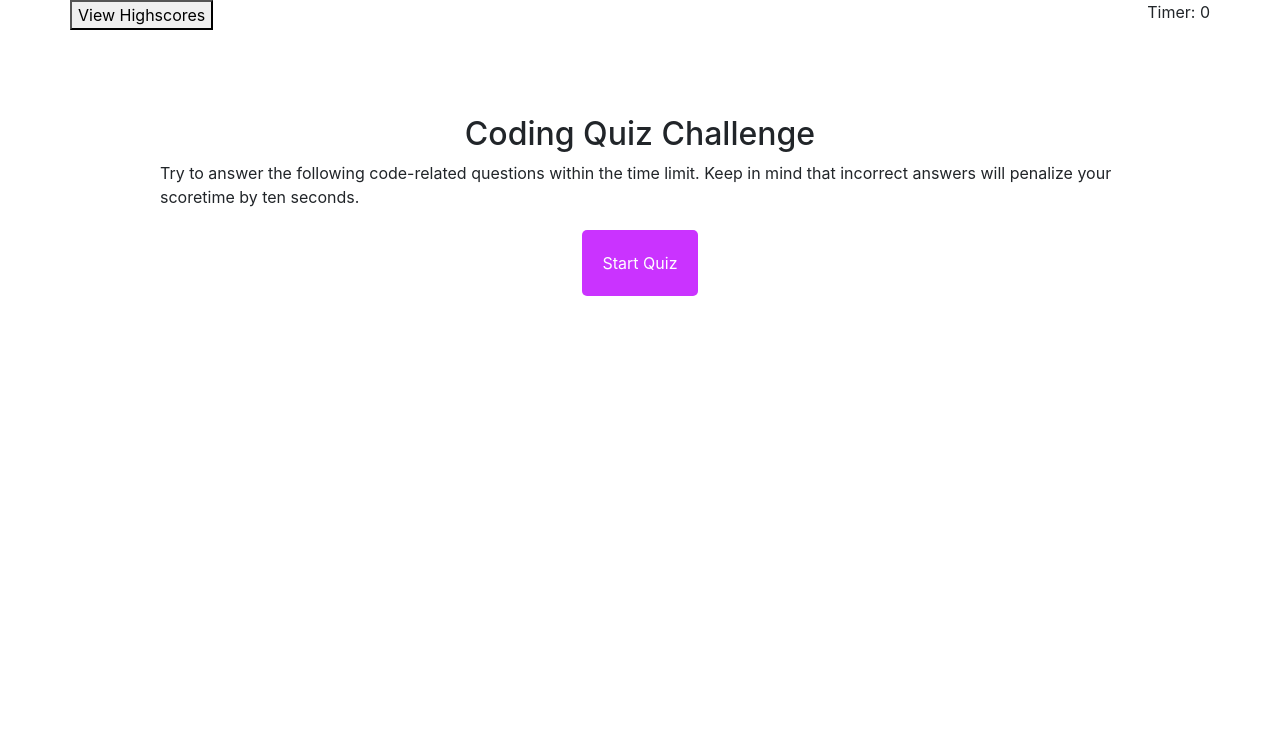
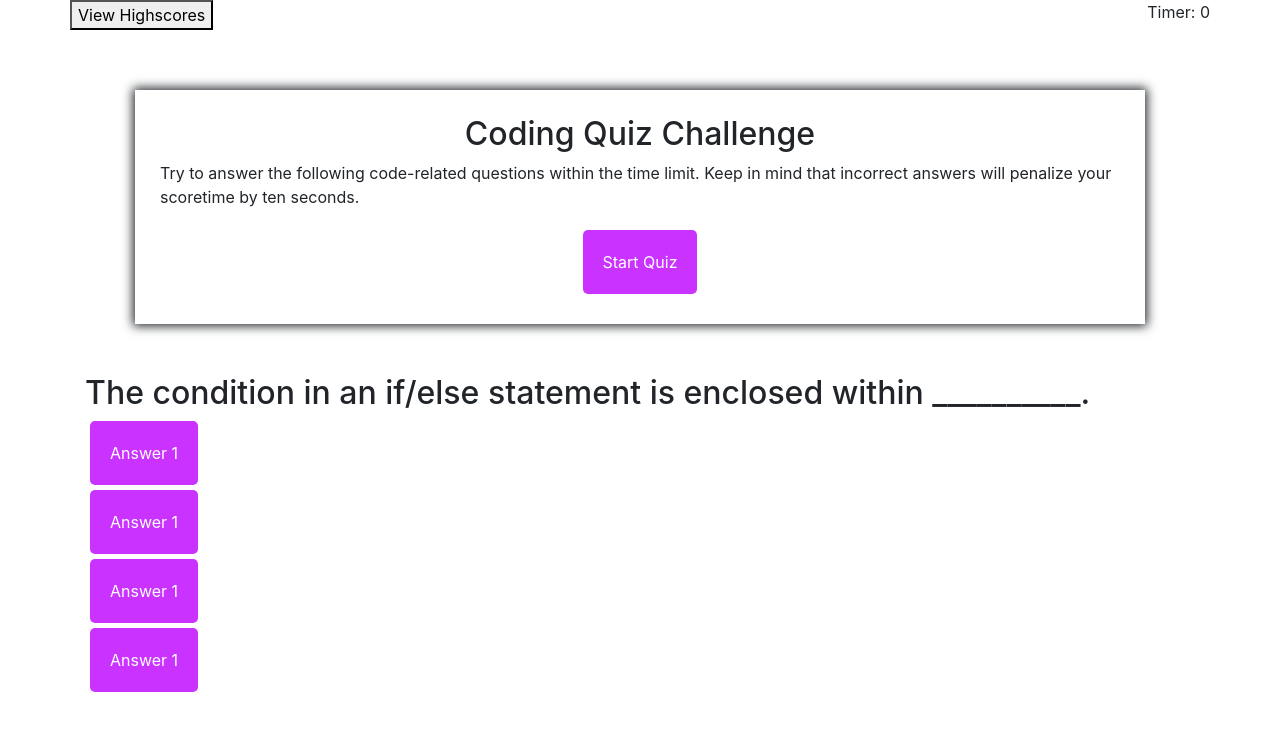
Before and after one commit to RFlanagan82/code-quiz, a plain HTML site: page index.html in a window 1280 px wide. Drawn offline with nearby package versions, Linux system fonts and the light colour scheme.

Commit message:
created question 1 container in html, formatted buttons vertically and added hover effect for them.

```diff
--- a/index.html
+++ b/index.html
@@ -32,6 +32,21 @@
             </div>
         </div>
 
+        <div class="container">
+            <div id="question1container" class="hide">
+                <div id="question1">
+                    <h2 class="questiondiv" id="questiontext">The condition in an if/else statement is enclosed within __________.</h2>
+                </div>
+                <div id="answer-btns" class="btngroup">
+                    <button class="btn">Answer 1</button>
+                    <button class="btn">Answer 1</button>
+                    <button class="btn">Answer 1</button>
+                    <button class="btn">Answer 1</button>
+                </div>
+            </div>
+        </div>
+
+
 
 
 
--- a/style.css
+++ b/style.css
@@ -13,7 +13,7 @@ html {
     align-items: center;
     margin: 50px;
     padding: 25px;
-
+    box-shadow: 0 0 10px 2px;
 }
 
 #start-btn {
@@ -24,5 +24,29 @@ html {
     text-align: center;
     padding: 20px;
     margin: 5px;
+    transition-duration: 0.5s;
 
 }
+
+#start-btn:hover {
+    background-color: yellow;
+    color: #CA33FF
+}
+
+.btn {
+    --hue: var(--hue-neutral);
+    border: 1px solid hsl(var(--hue), 100%, 30%);
+    background-color: #CA33FF;
+    border-radius: 5px;
+    color: white;
+    text-align: center;
+    padding: 20px;
+    margin: 5px;
+    display: block;
+    transition-duration: 0.5s;
+}
+
+.btn:hover {
+    background-color: yellow;
+    color: #CA33FF
+}
```
Also changed, not shown: 1 other file.
